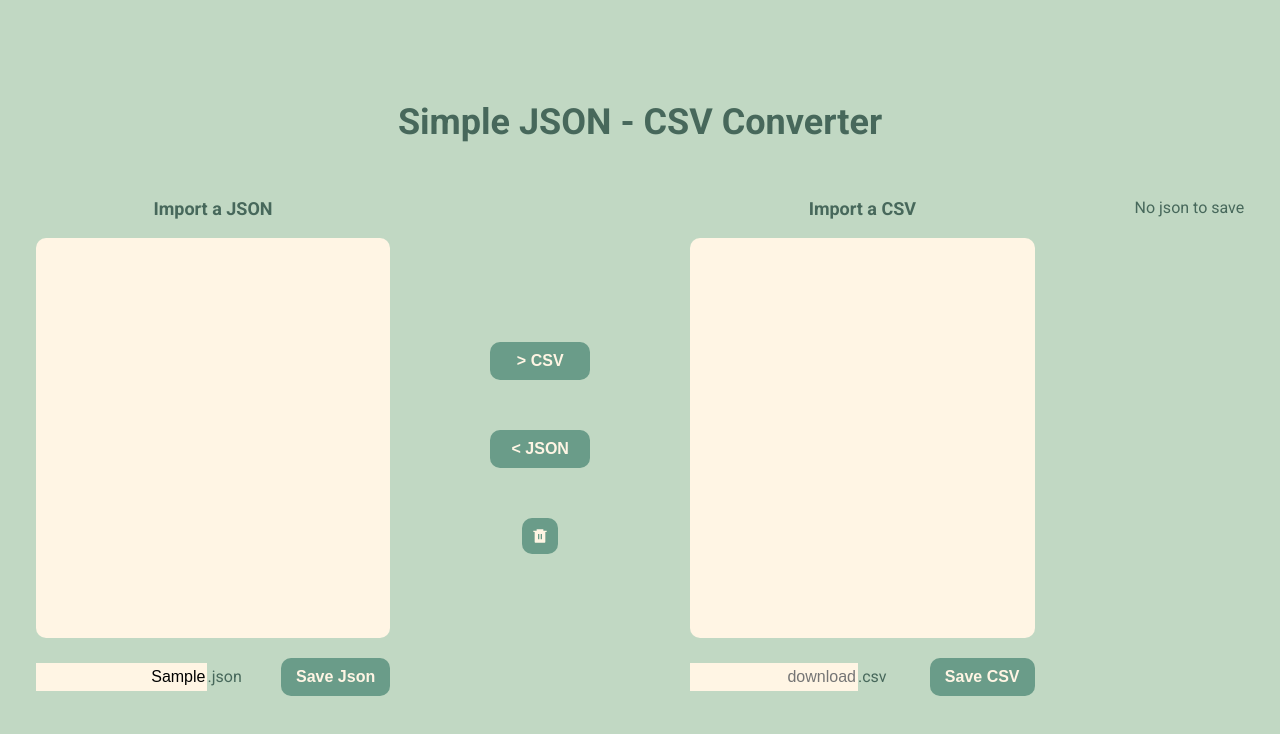
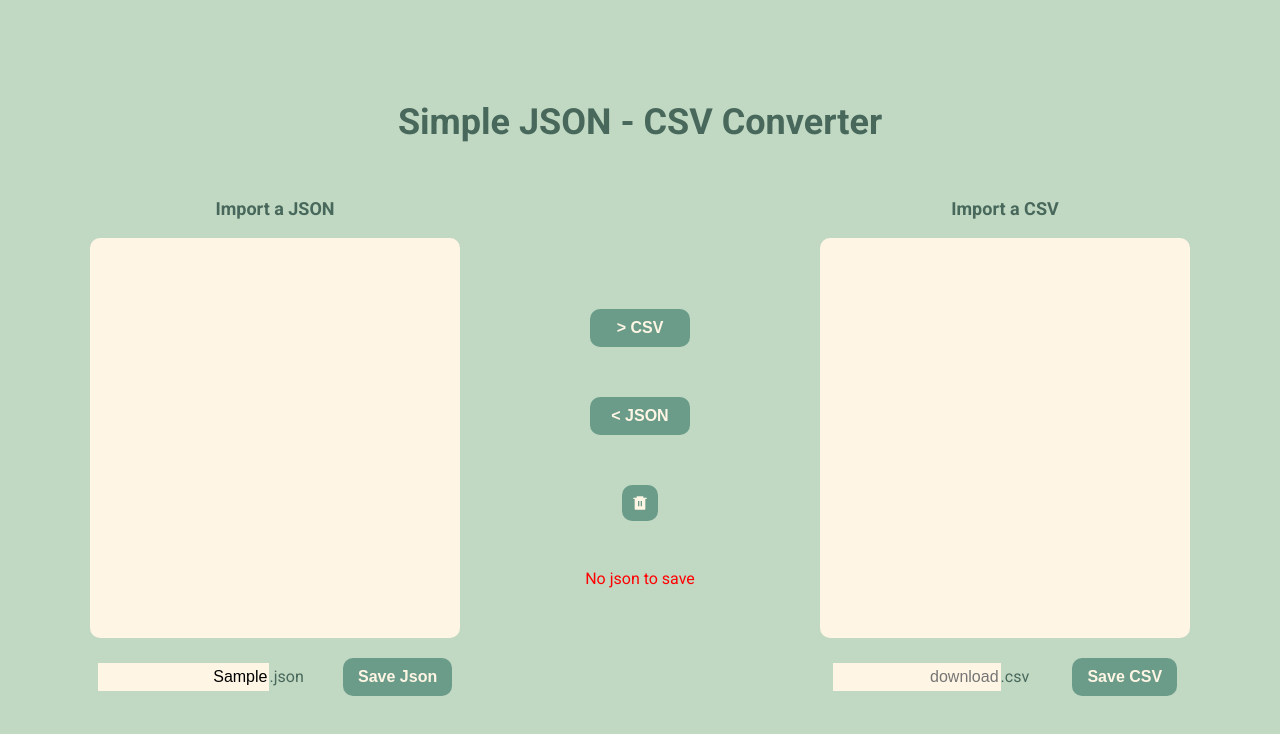
Before and after one commit to sandrarampal/JSONtoCSV-converter, a React (Vite) app: page / in a window 1280 px wide. Both pictures are taken after typing "Sample" into the empty fields and a click on the button "Save Json". Shown: the top 734 px of the page. Built offline with nearby package versions, Linux system fonts and the light colour scheme.

Commit message:
changed the position of error message

```diff
--- a/src/App.css
+++ b/src/App.css
@@ -21,17 +21,19 @@ section {
 
 section > div {
   display: flex;
-  gap: 100px;
+  gap: 80px;
 }
 
 .json-div {
   display: flex;
   flex-direction: column;
   gap: 20px;
+  width: 370px;
   align-items: center;
 }
 .csv-div {
   display: flex;
+  width: 370px;
   flex-direction: column;
   align-items: center;
   gap: 20px;
@@ -60,6 +62,7 @@ h1 {
   flex-direction: column;
   justify-content: center;
   align-items: center;
+  width: 200px;
   gap: 50px;
 }
 
@@ -89,6 +92,10 @@ input {
   width: 100px;
 }
 
+.buttons span {
+  color: red;
+}
+
 button {
   background-color: #6a9c89;
   padding: 10px 15px;
--- a/src/App.jsx
+++ b/src/App.jsx
@@ -205,6 +205,7 @@ function App() {
           <div onClick={handleClear}>
             <RiDeleteBin6Fill />
           </div>
+          {error && <span>{error}</span>}
         </div>
 
         <div className="csv-div">
@@ -232,8 +233,6 @@ function App() {
             <Button onClick={exportToCsv} content="Save CSV" />
           </div>
         </div>
-
-        {error && <span>{error}</span>}
       </div>
     </section>
   );
```
